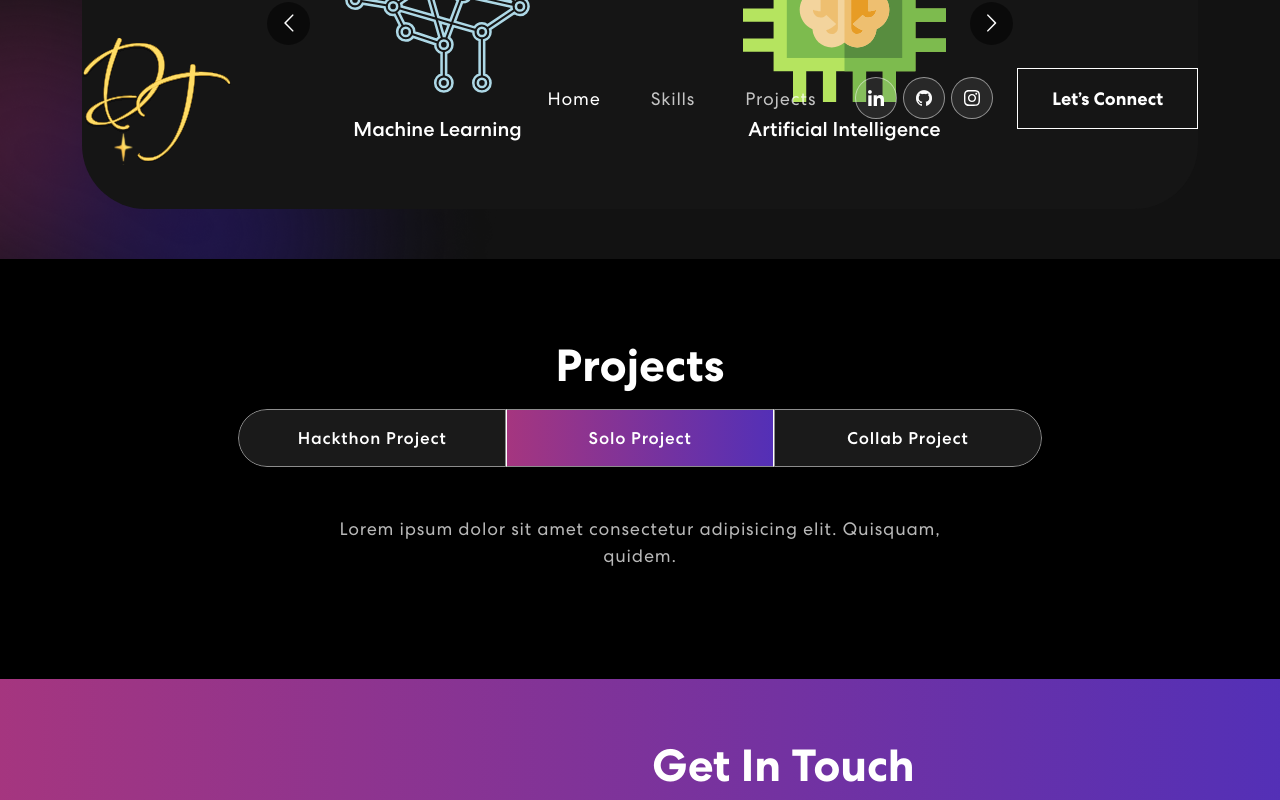
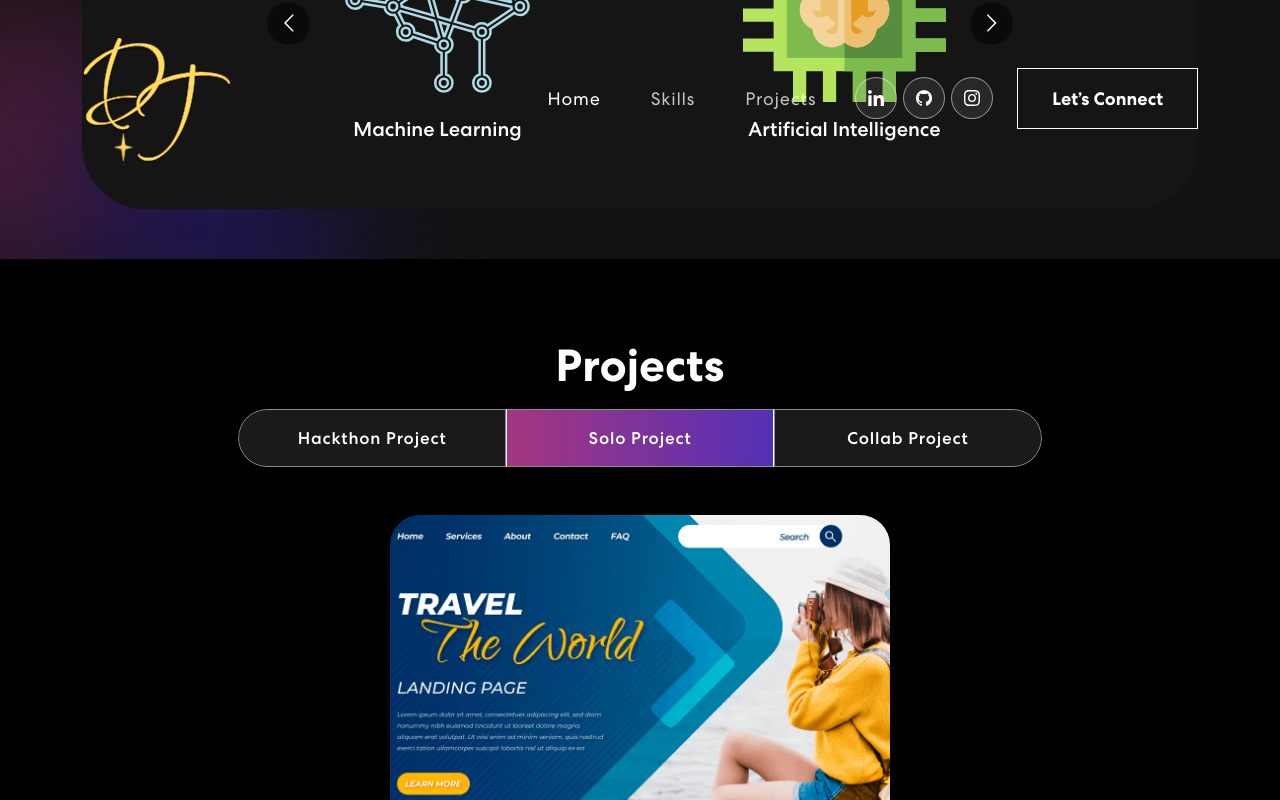
Before and after one commit to loctran107/personal-portfolio, a React (Create React App) app: page / in a window 1280 px wide. Both pictures are taken after a click on the tab "Solo Project". Shown: the part 1241-2041 px from the top of the page. Built offline with nearby package versions, Linux system fonts and the light colour scheme.

Commit message:
Make project for all three tabs

```diff
--- a/src/components/Projects.js
+++ b/src/components/Projects.js
@@ -9,38 +9,29 @@ import 'animate.css';
 import TrackVisibility from 'react-on-screen';
 
 export const Projects = () => {
-  const projects = [
+    const hackathonProjects = [
     {
-      title: "Sympholingo",
-      description: "AI-powered Language Learning App",
-      imgUrl: sympholingo,
+        title: "Sympholingo",
+        description: "AI-powered Language Learning App",
+        imgUrl: sympholingo,
     },
-    // {
-    //   title: "Business Startup",
-    //   description: "Design & Development",
-    //   imgUrl: projImg2,
-    // },
-    // {
-    //   title: "Business Startup",
-    //   description: "Design & Development",
-    //   imgUrl: projImg3,
-    // },
-    // {
-    //   title: "Business Startup",
-    //   description: "Design & Development",
-    //   imgUrl: projImg1,
-    // },
-    // {
-    //   title: "Business Startup",
-    //   description: "Design & Development",
-    //   imgUrl: projImg2,
-    // },
-    // {
-    //   title: "Business Startup",
-    //   description: "Design & Development",
-    //   imgUrl: projImg3,
-    // },
-  ];
+    ];
+
+    const soloProjects = [
+    {
+        title: "Portfolio Site",
+        description: "Personal website built with React",
+        imgUrl: projImg1,
+    },
+    ];
+
+    const collabProjects = [
+    {
+        title: "Team App",
+        description: "Group project for task management",
+        imgUrl: projImg2,
+    },
+    ];
 
   // Dynamically calculate Col size based on the number of projects
   const getColSize = (projectCount) => {
@@ -50,8 +41,9 @@ export const Projects = () => {
     return { xs: 12, sm: 6, md: 3 };                          // 1 per row on extra small, 2 per row on small, 4 per row on medium for 5+ projects
   };
 
-  const colSize = getColSize(projects.length);
-
+  const hackathonColSize = getColSize(hackathonProjects.length);
+  const soloColSize = getColSize(soloProjects.length);
+  const collabColSize = getColSize(collabProjects.length);
   return (
     <section className="project" id="projects">
       <Container>
@@ -82,28 +74,60 @@ export const Projects = () => {
                 >
                   <Tab.Pane eventKey="first">
                     <Row className="justify-content-center">
-                      {projects.map((project, index) => (
+                      {hackathonProjects.map((hackathonProjects, index) => (
                         <Col
                           key={index}
-                          xs={colSize.xs}
-                          sm={colSize.sm}
-                          md={colSize.md}
+                          xs={hackathonColSize.xs}
+                          sm={hackathonColSize.sm}
+                          md={hackathonColSize.md}
                           className="d-flex justify-content-center"
                         >
                           <ProjectCard
-                            title={project.title}
-                            description={project.description}
-                            imgUrl={project.imgUrl}
+                            title={hackathonProjects.title}
+                            description={hackathonProjects.description}
+                            imgUrl={hackathonProjects.imgUrl}
                           />
                         </Col>
                       ))}
                     </Row>
                   </Tab.Pane>
                   <Tab.Pane eventKey="second">
-                    <p>Lorem ipsum dolor sit amet consectetur adipisicing elit. Quisquam, quidem.</p>
+                        <Row className="justify-content-center">
+                            {soloProjects.map((soloProjects, index) => (
+                                <Col
+                                key={index}
+                                xs={soloColSize.xs}
+                                sm={soloColSize.sm}
+                                md={soloColSize.md}
+                                className="d-flex justify-content-center"
+                                >
+                                <ProjectCard
+                                    title={soloProjects.title}
+                                    description={soloProjects.description}
+                                    imgUrl={soloProjects.imgUrl}
+                                />
+                                </Col>
+                            ))}
+                        </Row>
                   </Tab.Pane>
                   <Tab.Pane eventKey="third">
-                    <p>Lorem ipsum dolor sit amet consectetur adipisicing elit. Quisquam, quidem.</p>
+                        <Row className="justify-content-center">
+                            {collabProjects.map((collabProjects, index) => (
+                                <Col
+                                key={index}
+                                xs={collabColSize.xs}
+                                sm={collabColSize.sm}
+                                md={collabColSize.md}
+                                className="d-flex justify-content-center"
+                                >
+                                <ProjectCard
+                                    title={collabProjects.title}
+                                    description={collabProjects.description}
+                                    imgUrl={collabProjects.imgUrl}
+                                />
+                                </Col>
+                            ))}
+                        </Row>
                   </Tab.Pane>
                 </Tab.Content>
               </Tab.Container>
```
